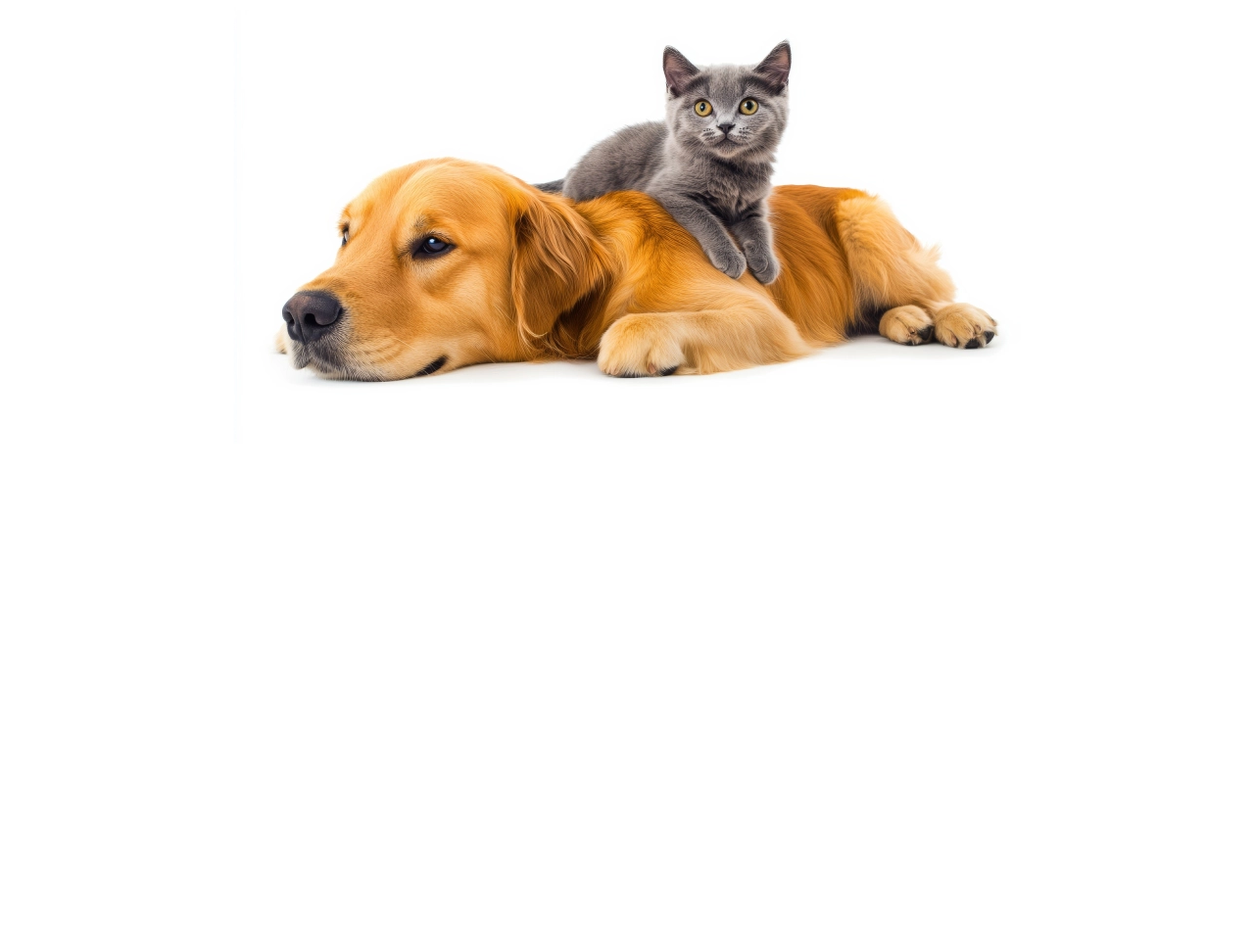
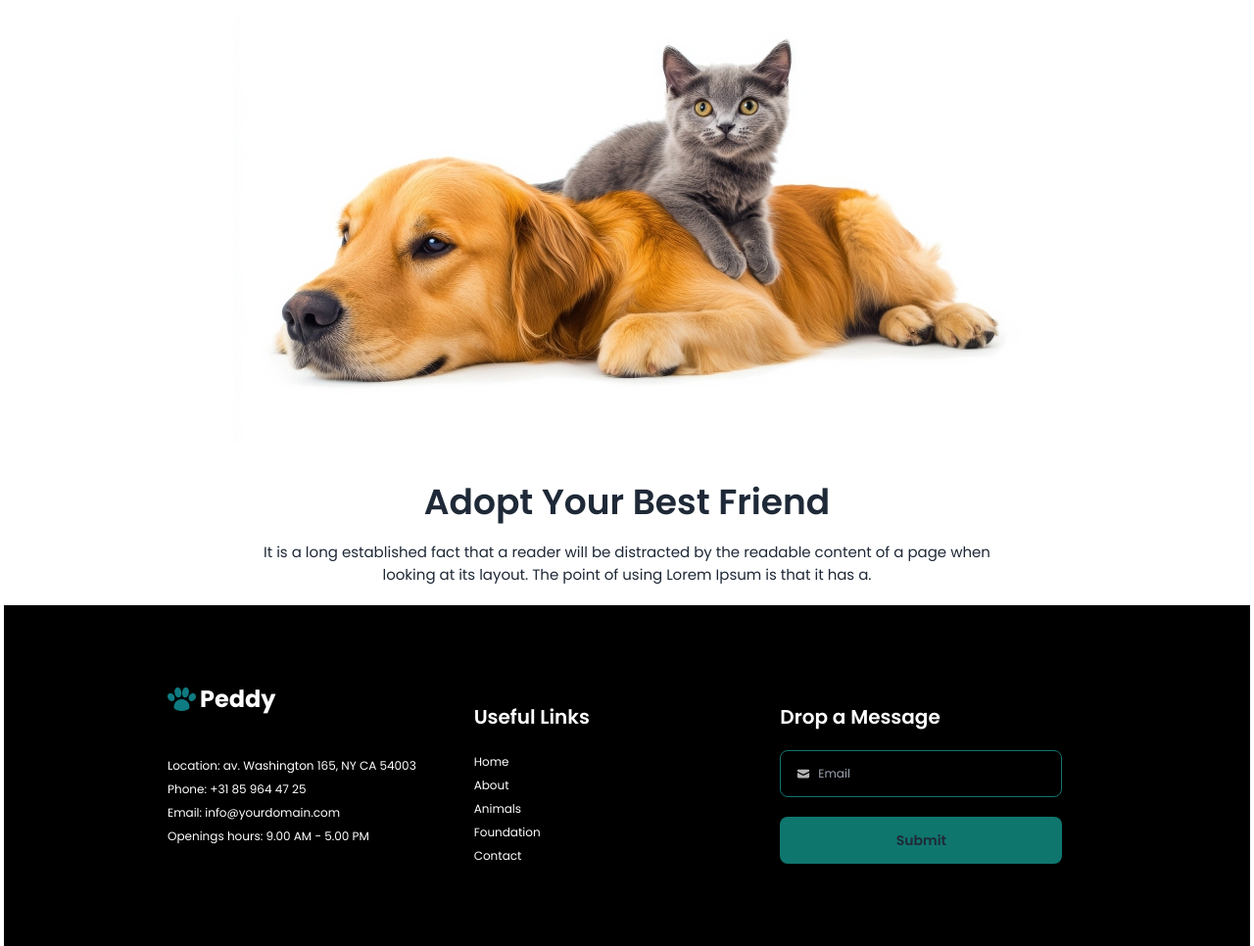
Before and after one commit to ebny-buniad/pet-adoption, a plain HTML site: page index.html in a window 1280 px wide. Shown: the part 470-1436 px from the top of the page at 98% size. Before the commit the page ends 963 px from the top, so only its background shows below. Drawn offline with nearby package versions, Linux system fonts and the light colour scheme.

Commit message:
added footer

```diff
--- a/index.html
+++ b/index.html
@@ -26,7 +26,7 @@
                 extend: {
                     colors: {
                         clifford: '#da373d',
-                        primary:'#0f766e'
+                        primary: '#0f766e'
                     },
                     fontFamily: {
                         'poppins': ["Poppins", "sans-serif"]
@@ -83,17 +83,63 @@
                 Together <i class="fa-solid fa-fire-flame-curved text-orange-500"></i></h4>
             <h1 class="text-center max-[600px]:text-4xl md:text-6xl font-semibold">Your Path to Adoption <br
                     class="max-[600px]:hidden"> Starts Here</h1>
-            <p class="text-center my-5 text-[15px]">It is a long established fact a reader will be distracted by the readable content of
+            <p class="text-center my-5 text-[15px]">It is a long established fact a reader will be distracted by the
+                readable content of
                 a page when looking
                 <br>at its layout. The point of using pet adoption is that it
             </p>
             <p class="text-center"><button class="btn bg-primary text-white">View More</button></p>
             <img class="mx-auto md:my-10" src="assets/images/pet.webp" alt="">
         </section>
+
+        <!-- Category section -->
+        <section class="lg:w-9/12 mx-auto">
+            <div class="text-center">
+                <h3 class="text-4xl font-semibold">Adopt Your Best Friend</h3>
+                <p class="my-5 text-[15px]">It is a long established fact that a reader will be distracted by the
+                    readable content of a page when
+                    <br> looking at its layout. The point of using Lorem Ipsum is that it has a.
+                </p>
+            </div>
+        </section>
     </main>
 
-    <footer>
-
+    <footer class="bg-black text-white">
+        <section class="lg:w-9/12 mx-auto text-xs">
+            <div class="md:grid md:grid-cols-3 space-y-5 px-2 py-20">
+                <div>
+                    <a href="index.html" class="flex items-center gap-1"><img class="h-6" src="assets/images/logo.webp"
+                            alt="">
+                        <span class="text-2xl font-bold">Peddy</span></a>
+                    <p class="leading-6 mt-10">Location: av. Washington 165, NY CA 54003 <br>
+                        Phone: +31 85 964 47 25 <br>
+                        Email: info@yourdomain.com <br>
+                        Openings hours: 9.00 AM - 5.00 PM</p>
+                </div>
+                <div class="leading-6">
+                    <h5 class="text-xl font-semibold mb-5">Useful Links</h5>
+                    <p><a href="">Home</a></p>
+                    <p><a href="">About</a></p>
+                    <p><a href="">Animals</a></p>
+                    <p><a href=""></a>Foundation</p>
+                    <p><a href=""></a>Contact</p>
+                </div>
+                <div class="leading-6 ">
+                    <h5 class="text-xl font-semibold mb-5">Drop a Message</h5>
+                    <label class="input input-bordered flex items-center gap-2 bg-transparent border border-primary w-72">
+                        <svg xmlns="http://www.w3.org/2000/svg" viewBox="0 0 16 16" fill="currentColor"
+                            class="h-4 w-4 opacity-70">
+                            <path
+                                d="M2.5 3A1.5 1.5 0 0 0 1 4.5v.793c.026.009.051.02.076.032L7.674 8.51c.206.1.446.1.652 0l6.598-3.185A.755.755 0 0 1 15 5.293V4.5A1.5 1.5 0 0 0 13.5 3h-11Z" />
+                            <path
+                                d="M15 6.954 8.978 9.86a2.25 2.25 0 0 1-1.956 0L1 6.954V11.5A1.5 1.5 0 0 0 2.5 13h11a1.5 1.5 0 0 0 1.5-1.5V6.954Z" />
+                        </svg>
+                        <input type="text" class="grow text-xs" placeholder="Email" />
+                    </label>
+                    <button class="mt-5 bg-primary w-72 py-3 rounded-lg btn border-0">Submit</button>
+                </div>
+            </div>
+        </section>
     </footer>
 </body>
 
```
